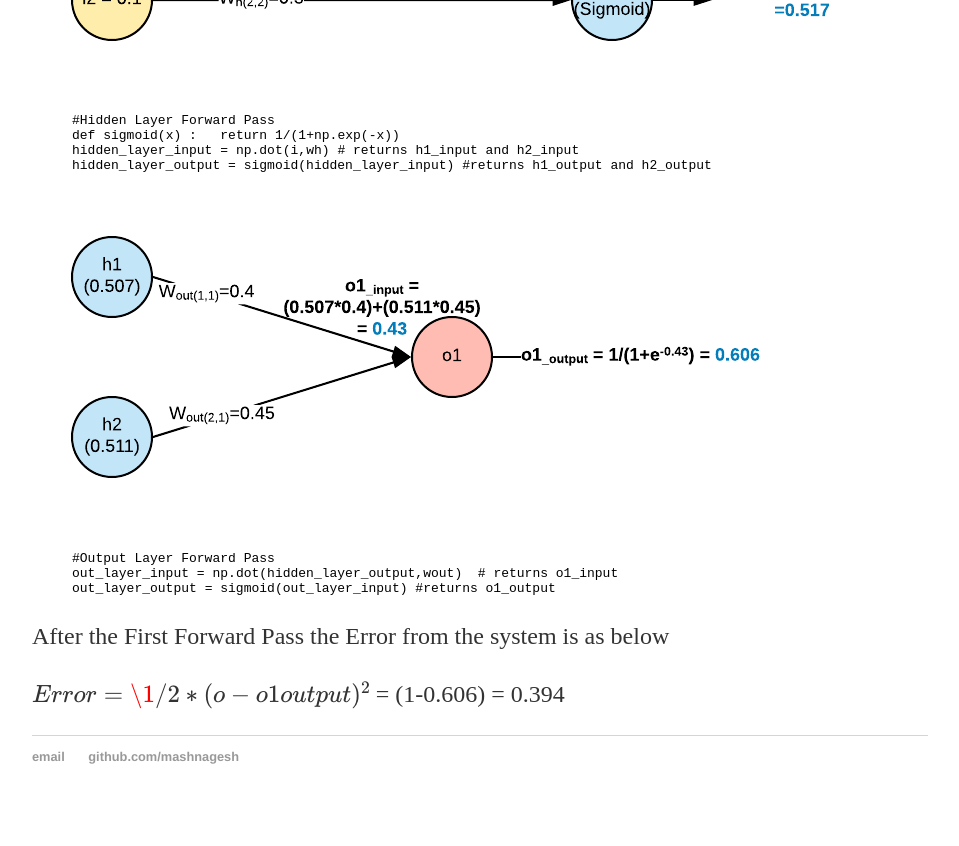
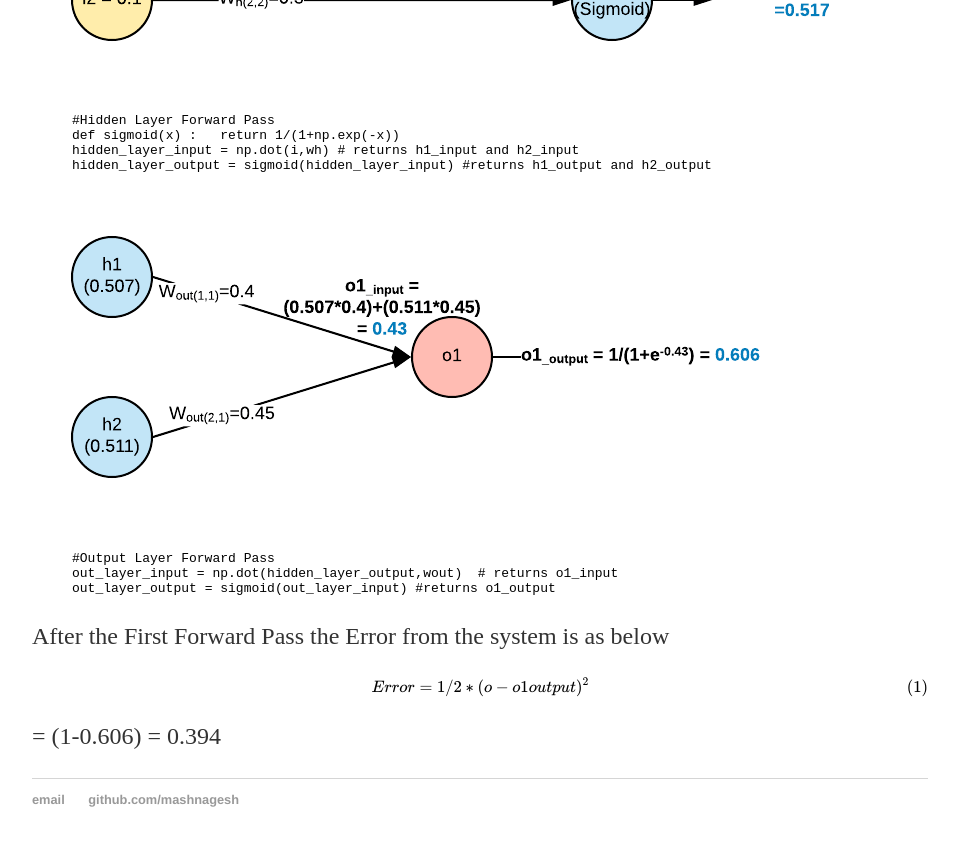
Before and after one commit to MashNagesh/mashnagesh.github.io, a Jekyll site: the page built from _posts/2018-05-01-Simple-Neural-Network.md, in a window 1280 px wide and 900 px high, scrolled down 1443 px. Shown: the top 846 px of the window, without its empty margins (160-1119 px from the left). Built offline with Jekyll 4.4.1, drawn with Linux system fonts in a browser that asks for light colours; formulas are drawn with MathJax 3; before the commit the page ends 2267 px from its top, so only the background shows below that.

```diff
--- a/_posts/2018-05-01-Simple-Neural-Network.md
+++ b/_posts/2018-05-01-Simple-Neural-Network.md
@@ -41,5 +41,6 @@ out_layer_output = sigmoid(out_layer_input) #returns o1_output
 
 After the First Forward Pass the Error from the system is as below
 
-$$Error = \1/2 *(o - o1output\\)^2$$
+$$Error = 1/2 *(o - o1output)^2$$
+
 = (1-0.606) = 0.394
```
